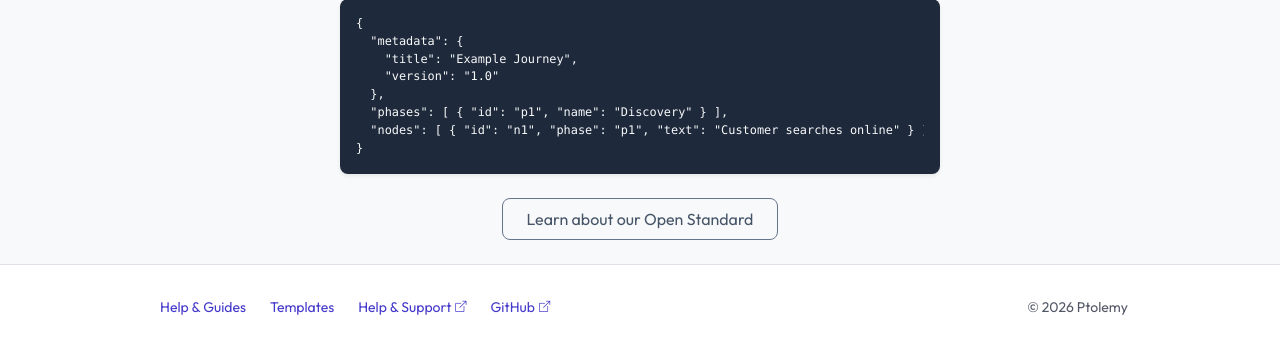
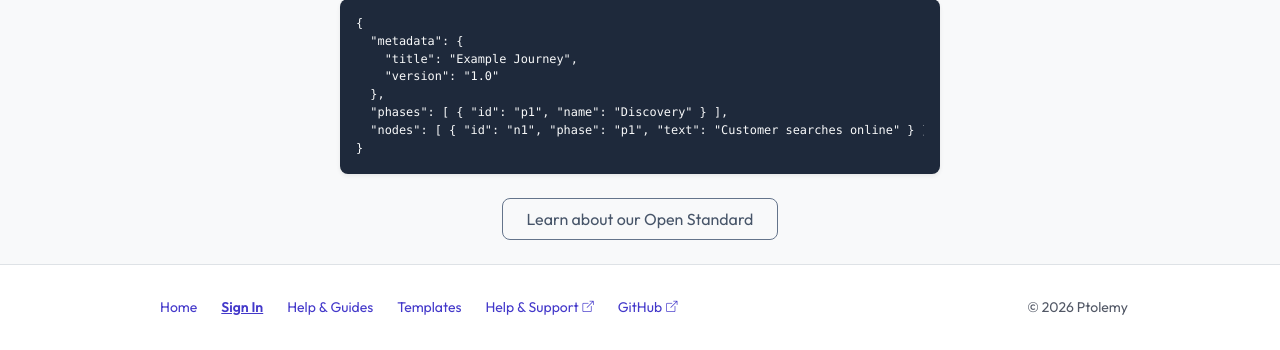
Before and after one commit to andywestley/ptolemy-journey-mapper, a PHP site: page /login in a window 1280 px wide. Shown: the part 722-1072 px from the top of the page. Run offline with PHP 8.4, Linux system fonts and the light colour scheme.

Commit message:
Add active page indicator with aria-current to footer navigation

```diff
--- a/public/about.php
+++ b/public/about.php
@@ -176,6 +176,7 @@ include __DIR__ . '/includes/public_navbar.php';
         <div class="d-flex flex-wrap justify-content-between align-items-center gap-3 mb-3">
             <nav aria-label="Footer Navigation" class="d-flex flex-wrap gap-2 small">
                 <a href="/" class="text-decoration-none py-2 px-2 d-inline-flex align-items-center" style="min-height: 44px;">Ptolemy App</a>
+                <a href="/about/" class="text-decoration-none py-2 px-2 d-inline-flex align-items-center active fw-bold text-decoration-underline" aria-current="page" style="min-height: 44px;" rel="help">About &amp; Guides</a>
                 <a href="/templates/" class="text-decoration-none py-2 px-2 d-inline-flex align-items-center" style="min-height: 44px;">Templates</a>
                 <a href="https://github.com/andywestley/ptolemy-journey-mapper" target="_blank" rel="noopener noreferrer" class="text-decoration-none py-2 px-2 d-inline-flex align-items-center" style="min-height: 44px;" title="Opens in a new tab">GitHub Repo <i class="bi bi-box-arrow-up-right ms-1" aria-hidden="true" style="font-size: 0.7rem;"></i><span class="visually-hidden">(opens in a new tab)</span></a>
                 <a href="https://github.com/andywestley/ptolemy-journey-mapper/issues" target="_blank" rel="noopener noreferrer help" class="text-decoration-none py-2 px-2 d-inline-flex align-items-center" style="min-height: 44px;" title="Get human support or report an issue on GitHub">Help &amp; Support <i class="bi bi-box-arrow-up-right ms-1" aria-hidden="true" style="font-size: 0.7rem;"></i><span class="visually-hidden">(opens in a new tab)</span></a>
--- a/public/index.php
+++ b/public/index.php
@@ -153,6 +153,7 @@ include __DIR__ . '/includes/public_navbar.php';
 <footer class="w-100 py-4 mt-auto border-top text-muted small bg-white">
     <div class="container d-flex flex-column flex-sm-row justify-content-between align-items-center gap-3" style="max-width: 1000px;">
         <nav aria-label="Footer Navigation" class="d-flex flex-wrap gap-2">
+            <a href="/" class="text-decoration-none py-2 px-2 d-inline-flex align-items-center active fw-bold text-decoration-underline" aria-current="page">Home</a>
             <a href="/about/" class="text-decoration-none py-2 px-2 d-inline-flex align-items-center" rel="help">Help &amp; Guides</a>
             <a href="/templates/" class="text-decoration-none py-2 px-2 d-inline-flex align-items-center">Templates</a>
             <a href="https://github.com/andywestley/ptolemy-journey-mapper/issues" target="_blank" rel="noopener noreferrer help" class="text-decoration-none py-2 px-2 d-inline-flex align-items-center" title="Get human support or report an issue on GitHub">Help &amp; Support <i class="bi bi-box-arrow-up-right ms-1" aria-hidden="true" style="font-size: 0.7rem;"></i><span class="visually-hidden">(opens in a new tab)</span></a>
--- a/public/login.php
+++ b/public/login.php
@@ -110,6 +110,8 @@ include __DIR__ . '/includes/public_navbar.php';
 <footer class="w-100 py-4 mt-auto border-top text-muted small bg-white">
     <div class="container d-flex flex-column flex-sm-row justify-content-between align-items-center gap-3" style="max-width: 1000px;">
         <nav aria-label="Footer Navigation" class="d-flex flex-wrap gap-2">
+            <a href="/" class="text-decoration-none py-2 px-2 d-inline-flex align-items-center">Home</a>
+            <a href="/login" class="text-decoration-none py-2 px-2 d-inline-flex align-items-center active fw-bold text-decoration-underline" aria-current="page">Sign In</a>
             <a href="/about/" class="text-decoration-none py-2 px-2 d-inline-flex align-items-center" rel="help">Help &amp; Guides</a>
             <a href="/templates/" class="text-decoration-none py-2 px-2 d-inline-flex align-items-center">Templates</a>
             <a href="https://github.com/andywestley/ptolemy-journey-mapper/issues" target="_blank" rel="noopener noreferrer help" class="text-decoration-none py-2 px-2 d-inline-flex align-items-center" title="Get human support or report an issue on GitHub">Help &amp; Support <i class="bi bi-box-arrow-up-right ms-1" aria-hidden="true" style="font-size: 0.7rem;"></i><span class="visually-hidden">(opens in a new tab)</span></a>
```
